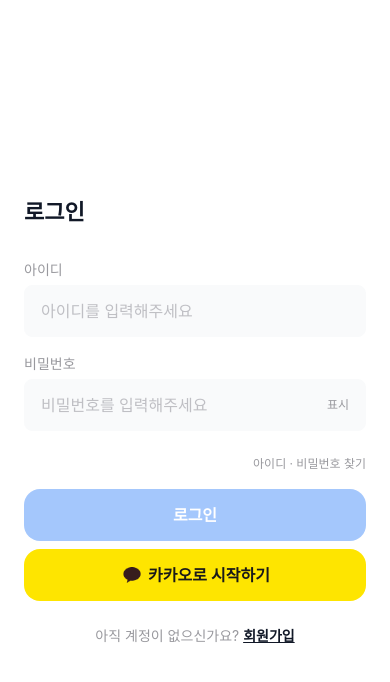
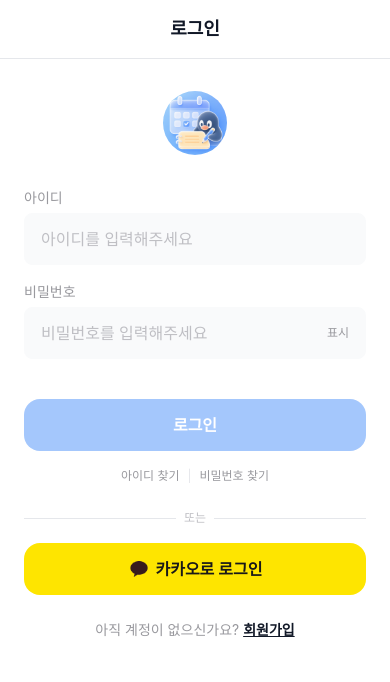
Before and after one commit to WithME-Since2026/WithME-FE, a React Native app: screen /Login in a window 390 px wide. Shown: the top 682 px of the page. Built offline with nearby package versions, Linux system fonts and the light colour scheme; no server answers.

Commit message:
[Fix] #7 로그인 화면 디자인 수정(로고 사진 추가 및 버튼 위치 수정)

```diff
--- a/src/domain/auth/screens/LoginScreen.tsx
+++ b/src/domain/auth/screens/LoginScreen.tsx
@@ -1,6 +1,7 @@
 import { useState } from 'react';
 
 import {
+  Image,
   KeyboardAvoidingView,
   Platform,
   Pressable,
@@ -14,10 +15,12 @@
 import { SafeAreaView } from 'react-native-safe-area-context';
 
 import { Button } from '@/common/components/Button';
+import { ScreenHeader } from '@/common/components/ScreenHeader';
 import { TextField } from '@/common/components/TextField';
 import { colors, spacing, typography } from '@/common/styles/theme';
 
 import type { RootStackParamList } from '@/app/navigation';
+import appIcon from '@/assets/images/icon.png';
 
 import { KakaoIcon } from '@/domain/auth/components/KakaoIcon';
 import { useLoginMutation } from '@/domain/auth/hooks/useLoginMutation';
@@ -37,7 +40,7 @@
     login({ loginId, password });
   };
 
-  const handleKakaoStart = () => {
+  const handleKakaoLogin = () => {
     // TODO: 카카오 SDK 연동 후 카카오 로그인 플로우 연결 (api/v1/auth/login/kakao)
   };
 
@@ -45,18 +48,25 @@
     navigation.navigate('SignUp');
   };
 
-  const handleFindAccountPress = () => {
-    navigation.navigate('FindAccount');
+  const handleFindIdPress = () => {
+    navigation.navigate('FindAccount', { initialTab: 'ID' });
+  };
+
+  const handleFindPasswordPress = () => {
+    navigation.navigate('FindAccount', { initialTab: 'PASSWORD' });
   };
 
   return (
     <SafeAreaView style={styles.safeArea}>
+      <ScreenHeader title="로그인" />
       <KeyboardAvoidingView
         style={styles.flex}
         behavior={Platform.OS === 'ios' ? 'padding' : undefined}
       >
         <ScrollView contentContainerStyle={styles.content} keyboardShouldPersistTaps="handled">
-          <Text style={styles.title}>로그인</Text>
+          <View style={styles.logoWrapper}>
+            <Image source={appIcon} style={styles.logoImage} />
+          </View>
 
           <View style={styles.form}>
             <TextField
@@ -77,24 +87,36 @@
             />
           </View>
 
-          <Pressable style={styles.findAccountLink} onPress={handleFindAccountPress} hitSlop={8}>
-            <Text style={styles.findAccountLinkText}>아이디 · 비밀번호 찾기</Text>
-          </Pressable>
-
-          <View style={styles.buttonGroup}>
           <Button
             label="로그인"
             onPress={handleLoginPress}
             loading={isPending}
             disabled={isSubmitDisabled}
+            style={styles.loginButton}
           />
+
+          <View style={styles.findAccountRow}>
+            <Pressable onPress={handleFindIdPress} hitSlop={8}>
+              <Text style={styles.findAccountLinkText}>아이디 찾기</Text>
+            </Pressable>
+            <Text style={styles.findAccountDivider}>|</Text>
+            <Pressable onPress={handleFindPasswordPress} hitSlop={8}>
+              <Text style={styles.findAccountLinkText}>비밀번호 찾기</Text>
+            </Pressable>
+          </View>
+
+          <View style={styles.dividerRow}>
+            <View style={styles.dividerLine} />
+            <Text style={styles.dividerText}>또는</Text>
+            <View style={styles.dividerLine} />
+          </View>
+
           <Button
-              label="카카오로 시작하기"
+            label="카카오로 로그인"
             variant="kakao"
             icon={<KakaoIcon />}
-              onPress={handleKakaoStart}
+            onPress={handleKakaoLogin}
           />
-          </View>
 
           <Pressable style={styles.signUpLink} onPress={handleSignUpPress} hitSlop={8}>
             <Text style={styles.signUpLinkText}>
@@ -117,28 +139,60 @@
   },
   content: {
     flexGrow: 1,
+    paddingHorizontal: spacing.lg,
+    paddingTop: spacing.xl,
+  },
+  logoWrapper: {
+    width: 64,
+    height: 64,
+    borderRadius: 32,
+    overflow: 'hidden',
+    alignSelf: 'center',
+    alignItems: 'center',
     justifyContent: 'center',
-    paddingHorizontal: spacing.lg,
+    marginBottom: spacing.xl,
   },
-  title: {
-    ...typography.heading2,
-    color: colors.text.primary,
-    marginBottom: spacing.xl,
+  // 원본 아이콘 이미지 안에 여백이 있어 그대로 자르면 사각형이 그대로 보이므로,
+  // 컨테이너보다 크게 키워서 여백이 원 밖으로 밀려나가도록 함
+  logoImage: {
+    width: 88,
+    height: 88,
   },
   form: {
     marginBottom: spacing.lg,
   },
-  findAccountLink: {
-    alignSelf: 'flex-end',
-    marginTop: -spacing.md,
+  loginButton: {
     marginBottom: spacing.md,
+  },
+  findAccountRow: {
+    flexDirection: 'row',
+    alignSelf: 'center',
+    alignItems: 'center',
+    gap: spacing.sm,
+    marginBottom: spacing.lg,
   },
   findAccountLinkText: {
     ...typography.caption,
     color: colors.text.secondary,
   },
-  buttonGroup: {
+  findAccountDivider: {
+    ...typography.caption,
+    color: colors.border,
+  },
+  dividerRow: {
+    flexDirection: 'row',
+    alignItems: 'center',
     gap: spacing.sm,
+    marginBottom: spacing.md,
+  },
+  dividerLine: {
+    flex: 1,
+    height: 1,
+    backgroundColor: colors.border,
+  },
+  dividerText: {
+    ...typography.caption,
+    color: colors.text.disabled,
   },
   signUpLink: {
     marginTop: spacing.lg,
```
Lines whose indentation alone changed are shown as unchanged.
